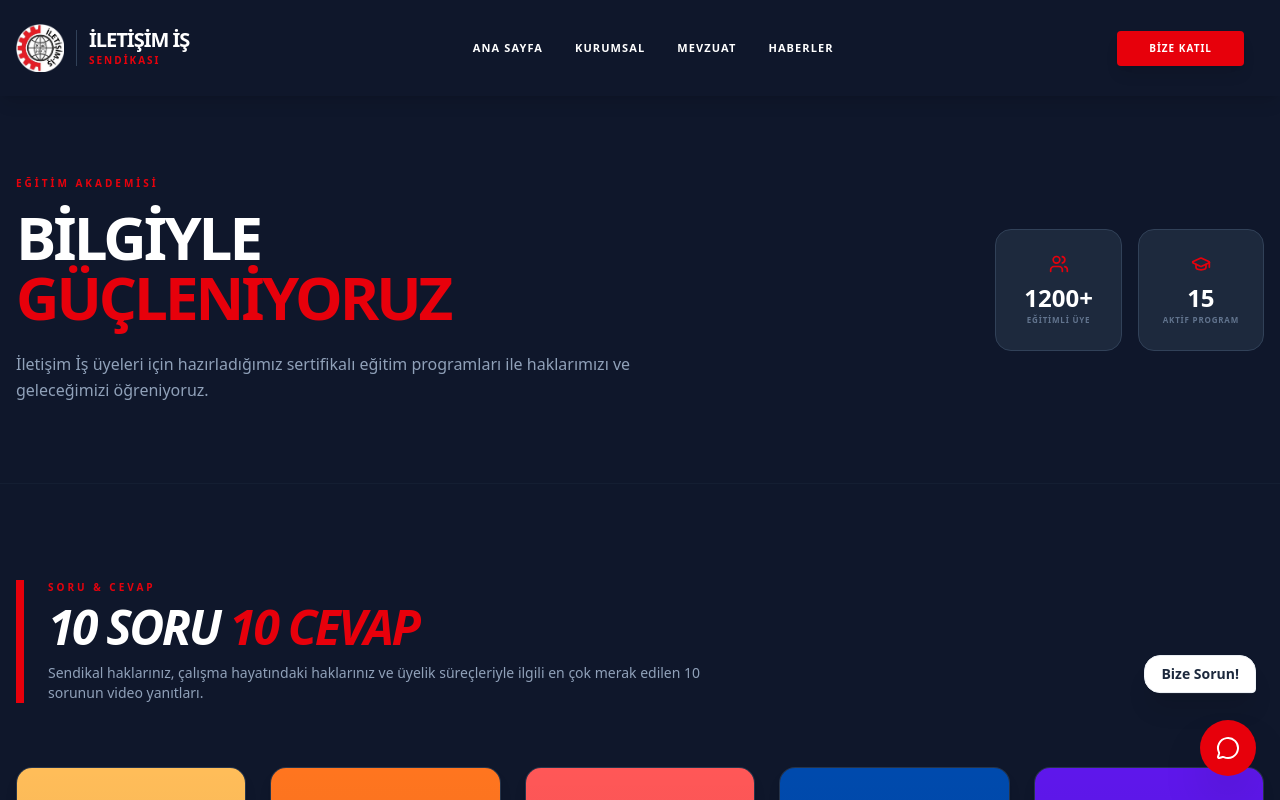
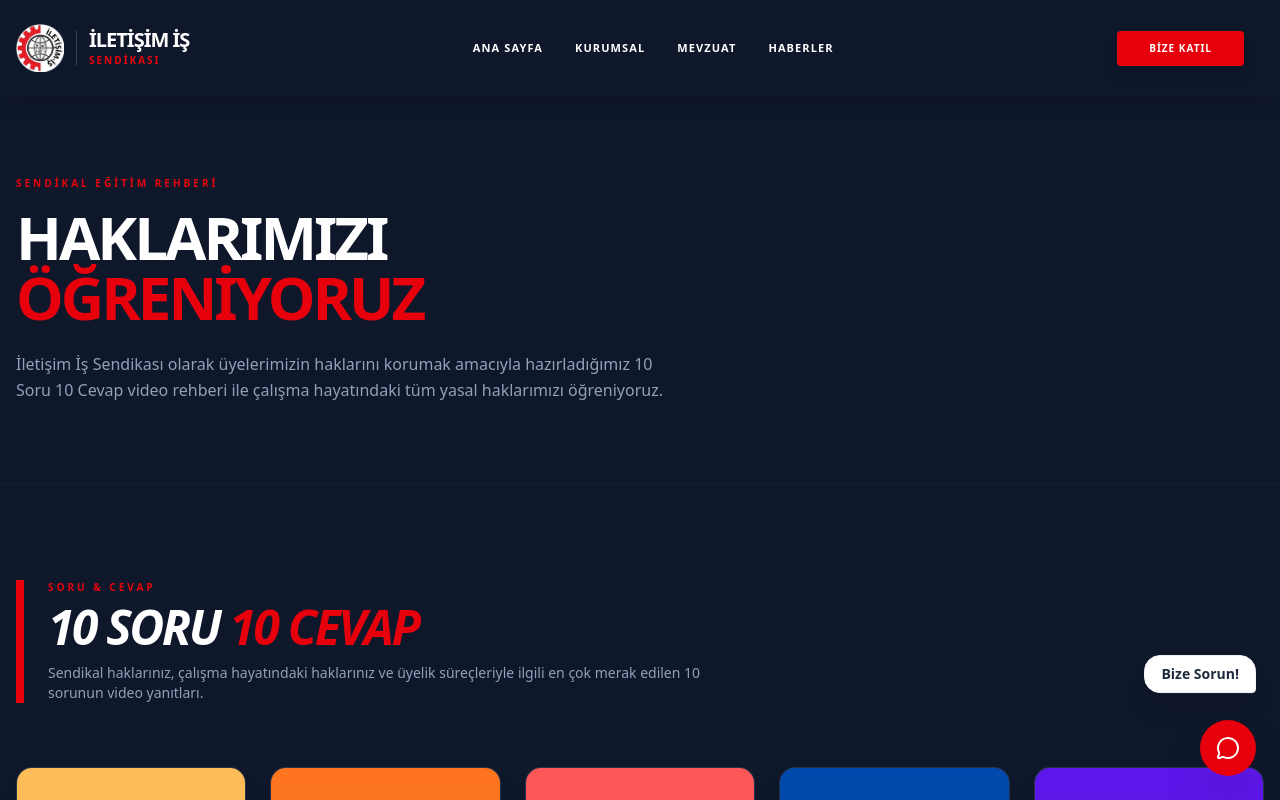
Before and after one commit to mehmettseriffcann/iletisim-is-website, a Next.js app: page /egitim in a window 1280 px wide. Shown: the top 800 px of the page. Built offline with nearby package versions, Linux system fonts and the light colour scheme.

Commit message:
feat: egitim sayfasindaki sertifikasyon metinleri ve istatistikleri kaldirildi, FES vakfi linki footer'a eklendi

```diff
--- a/app/egitim/page.tsx
+++ b/app/egitim/page.tsx
@@ -1,7 +1,6 @@
 'use client'
 
 import React from 'react'
-import { Users, GraduationCap } from 'lucide-react'
 import SoruCevapSection from '@/components/SoruCevapSection'
 
 export default function EgitimPage() {
@@ -10,31 +9,15 @@ export default function EgitimPage() {
       {/* Hero Bölümü */}
       <section className="bg-slate-900 text-white py-20 px-4">
         <div className="container mx-auto">
-          <div className="flex flex-col md:flex-row items-center justify-between gap-10">
-            <div className="max-w-2xl text-left">
-              <span className="text-red-600 font-black uppercase tracking-[0.3em] text-[10px] mb-4 block">Eğitim Akademisi</span>
-              <h1 className="text-4xl md:text-6xl font-black uppercase tracking-tighter mb-6 leading-none">
-                Bilgiyle <br className="hidden md:block" />
-                <span className="text-red-600">Güçleniyoruz</span>
-              </h1>
-              <p className="text-slate-400 text-sm md:text-base leading-relaxed">
-                İletişim İş üyeleri için hazırladığımız sertifikalı eğitim programları ile haklarımızı ve geleceğimizi öğreniyoruz.
-              </p>
-            </div>
-
-            {/* İstatistikler */}
-            <div className="grid grid-cols-2 gap-4 w-full md:w-auto">
-               <div className="bg-slate-800 p-6 rounded-2xl border border-slate-700 flex flex-col items-center text-center">
-                  <Users className="w-5 h-5 text-red-600 mb-2" />
-                  <div className="text-2xl font-black text-white">1200+</div>
-                  <div className="text-[8px] uppercase text-slate-500 font-bold tracking-widest">Eğitimli Üye</div>
-               </div>
-               <div className="bg-slate-800 p-6 rounded-2xl border border-slate-700 flex flex-col items-center text-center">
-                  <GraduationCap className="w-5 h-5 text-red-600 mb-2" />
-                  <div className="text-2xl font-black text-white">15</div>
-                  <div className="text-[8px] uppercase text-slate-500 font-bold tracking-widest">Aktif Program</div>
-               </div>
-            </div>
+          <div className="max-w-3xl text-left">
+            <span className="text-red-600 font-black uppercase tracking-[0.3em] text-[10px] mb-4 block">Sendikal Eğitim Rehberi</span>
+            <h1 className="text-4xl md:text-6xl font-black uppercase tracking-tighter mb-6 leading-none">
+              Haklarımızı <br className="hidden md:block" />
+              <span className="text-red-600">Öğreniyoruz</span>
+            </h1>
+            <p className="text-slate-400 text-sm md:text-base leading-relaxed max-w-2xl">
+              İletişim İş Sendikası olarak üyelerimizin haklarını korumak amacıyla hazırladığımız 10 Soru 10 Cevap video rehberi ile çalışma hayatındaki tüm yasal haklarımızı öğreniyoruz.
+            </p>
           </div>
         </div>
       </section>
--- a/app/layout.tsx
+++ b/app/layout.tsx
@@ -65,7 +65,7 @@ export default function RootLayout({ children }: { children: React.ReactNode })
             <div className="pt-8 border-t border-slate-800 flex flex-col md:flex-row justify-between items-center gap-4 text-[10px] font-bold opacity-30 text-center md:text-left">
               <div className="flex flex-col gap-2">
                 <p className="uppercase tracking-[0.3em]">© 2026 İletişim İş Sendikası.</p>
-                <p className="font-medium text-[11px] opacity-80">Bu internet sitesi Friedrich-Ebert-Stiftung Vakfı Türkiye Temsilciliği katkılarıyla hazırlanmıştır.</p>
+                <p className="font-medium text-[11px] opacity-80">Bu internet sitesi <a href="https://turkey.fes.de/index.html" target="_blank" rel="noopener noreferrer" className="hover:text-red-500 underline transition-colors">Friedrich-Ebert-Stiftung Vakfı Türkiye Temsilciliği</a> katkılarıyla hazırlanmıştır.</p>
               </div>
               <div className="flex space-x-6 uppercase tracking-[0.3em]">
                  <Link href="/" className="hover:text-white transition">KVKK</Link>
```
